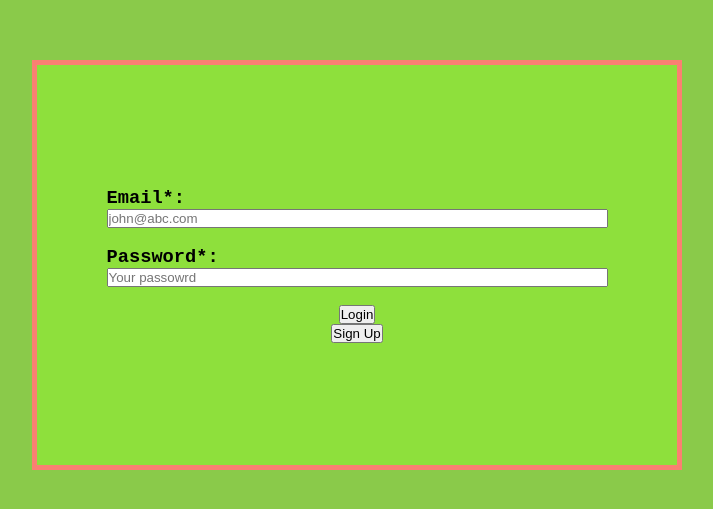
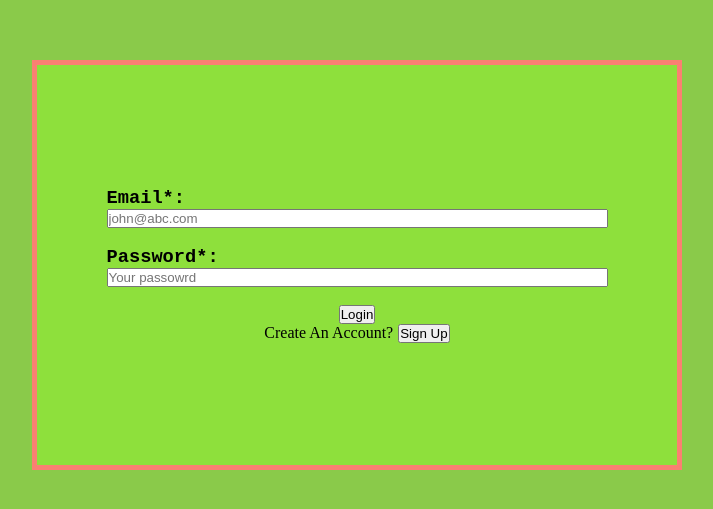
Before and after one commit to abdulsami-2001/meeting-scheduler-app, a React (Create React App) app: page / in a window 1280 px wide. Shown: the part 135-644 px from the top of the page, without its empty margins (283-996 px from the left). Built offline with nearby package versions, Linux system fonts and the light colour scheme.

Commit message:
using useHistory hook of react router dom

```diff
--- a/src/Components/Login Comp/Login.component.jsx
+++ b/src/Components/Login Comp/Login.component.jsx
@@ -45,7 +45,10 @@ const Login = () => {
                     </label>
                     <br />
                     <input type="submit" value="Login" />
-                    <NavLink to="/signup" exact ><button>Sign Up</button></NavLink>
+                    <div className="navCont" style={{display:"flex"}}>
+                        <p style={{marginRight:"5px"}} >Create An Account?</p>
+                        <NavLink to="/signup" exact ><button>Sign Up</button></NavLink>
+                    </div>
                 </form>
             </div>
         </Fragment>
--- a/src/Components/SignUp Comp/SignUp.component.jsx
+++ b/src/Components/SignUp Comp/SignUp.component.jsx
@@ -1,8 +1,10 @@
 import React, { Fragment,useState } from 'react'
 import Styles from './SignUp.module.css'
-import {NavLink} from 'react-router-dom'
+import {NavLink,useHistory} from 'react-router-dom'
 
 const SignUp = () => {
+
+    let history = useHistory()
 
     let [InputFields, setInputFields] = useState({
         FullName:"",
@@ -17,19 +19,25 @@ const SignUp = () => {
             ...InputFields,
             [e.target.name]: e.target.value
         })
+
+
+
     }
 
     const handleSubmit = (e) => {
         e.preventDefault()
-
-
-
         setInputFields({
             ...InputFields,
             FullName:"",
             EmailField: "",
             PasswordField: ""
         })
+
+        setTimeout(() => {
+
+            history.push("/login")
+        }, 3000);
+
     }
 
     return (
@@ -52,7 +60,10 @@ const SignUp = () => {
                     </label>
                     <br />
                     <input type="submit" value="SignUp" />
-                    <NavLink to="/login" exact ><button>Login</button></NavLink>
+                    <div className="navCont" style={{display:"flex"}}>
+                        <p style={{marginRight:"5px"}} >Have An Account?</p>
+                        <NavLink to="/login" exact ><button >Login</button></NavLink>
+                    </div>
                 </form>
             </div>
         </Fragment>
```
